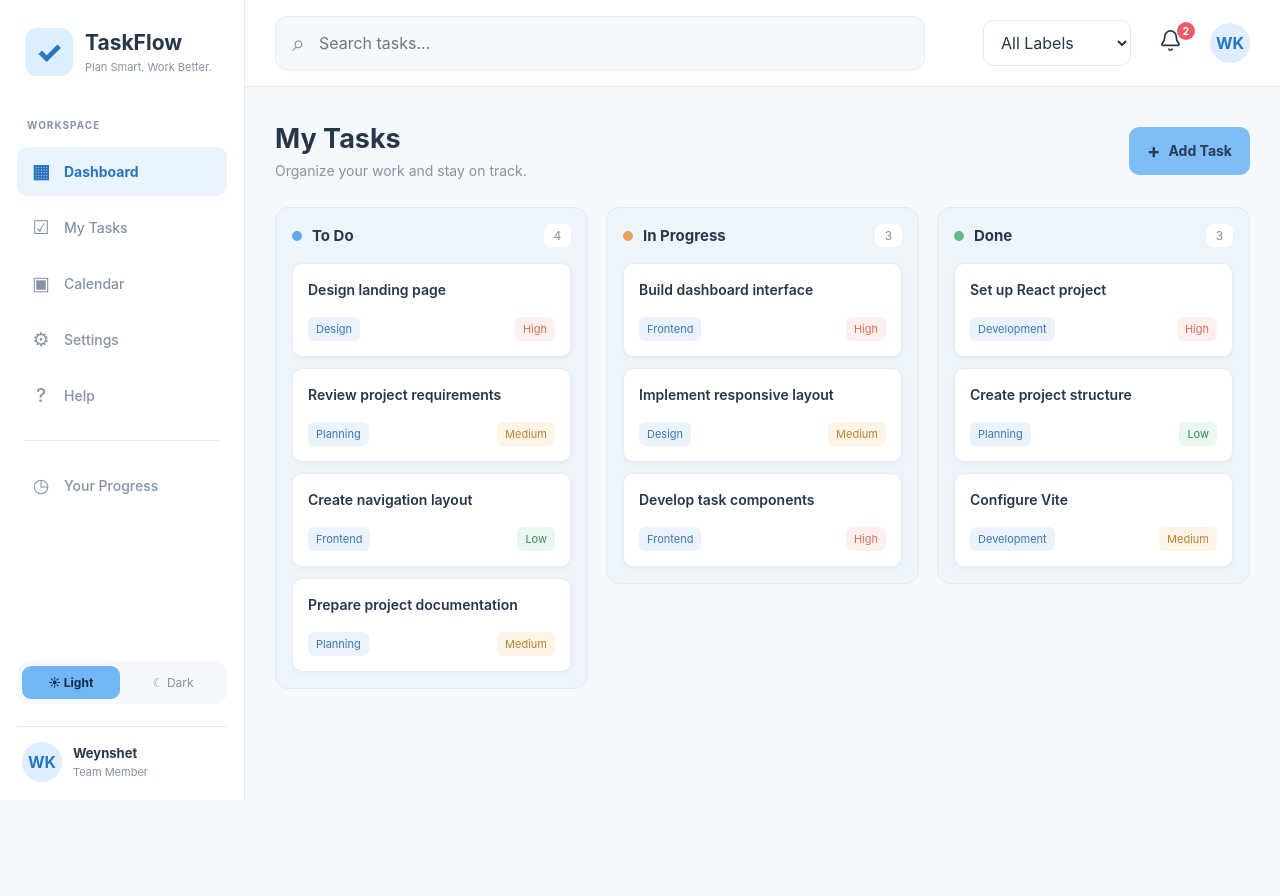
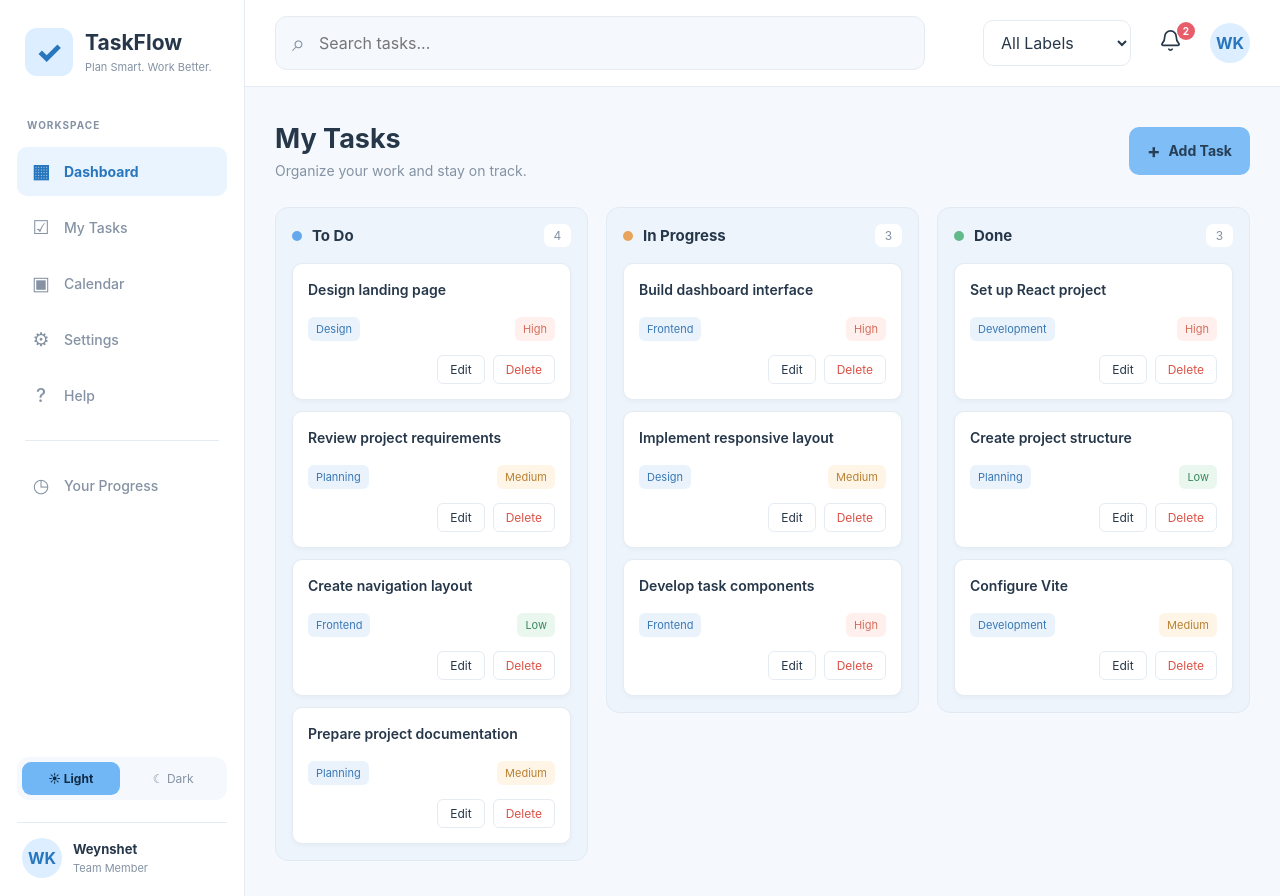
Before and after one commit to Edldev12/taskflow-team-board, a React (Vite) app: page / in a window 1280 px wide. Before the commit the page ends 800 px from the top, so only its background shows below. Built offline with nearby package versions, Linux system fonts and the light colour scheme.

Commit message:
feat: add task edit and delete actions

```diff
--- a/src/App.css
+++ b/src/App.css
@@ -1,4 +1,3 @@
-
 .app-layout {
   min-height: 100vh;
   display: flex;
@@ -394,6 +393,48 @@
   color: #102b45;
 }
 
+/*======================================================*/
+.task-description {
+  margin: 8px 0;
+  color: var(--text-secondary);
+  font-size: 13px;
+  line-height: 1.5;
+}
+
+.task-card-actions {
+  display: flex;
+  justify-content: flex-end;
+  gap: 8px;
+  margin-top: 14px;
+}
+
+.task-card-actions button {
+  padding: 6px 12px;
+  border: 1px solid var(--border);
+  border-radius: 6px;
+  background: transparent;
+  cursor: pointer;
+  font-size: 12px;
+}
+
+.task-edit-button {
+  color: var(--text);
+}
+
+.task-delete-button {
+  color: #dc5145;
+}
+
+.task-card-actions button:hover {
+  background: var(--background);
+}
+
+.task-card-actions button:focus-visible {
+  outline: 2px solid #2876bd;
+  outline-offset: 2px;
+}
+
+/*=================================*/
 /* Tablet */
 @media (max-width: 1000px) {
   .sidebar {
@@ -515,6 +556,7 @@
 }
 
 @media (prefers-reduced-motion: reduce) {
+
   *,
   *::before,
   *::after {
@@ -526,6 +568,7 @@
 }
 
 @media (max-width: 650px) {
+
   html,
   body,
   #root {
--- a/src/components/TaskCard.jsx
+++ b/src/components/TaskCard.jsx
@@ -1,15 +1,38 @@
 
-function TaskCard({ task }) {
+//function TaskCard({ task }) {
+function TaskCard({ task, onEdit, onDelete }) {
   return (
     <article className="task-card">
       <h3>{task.title}</h3>
-
+      {task.description && (
+        <p className="task-description">{task.description}</p>
+      )}
       <div className="task-card-footer">
         <span className="task-label">{task.label}</span>
         <span className={`priority ${task.priority.toLowerCase()}`}>
           {task.priority}
         </span>
       </div>
+
+      <div className="task-card-actions">
+        <button
+          type="button"
+          className="task-edit-button"
+          onClick={() => onEdit(task)}
+          aria-label={`Edit ${task.title}`}
+        >
+          Edit
+        </button>
+
+        <button
+          type="button"
+          className="task-delete-button"
+          onClick={() => onDelete(task.id)}
+          aria-label={`Delete ${task.title}`}
+        >
+          Delete
+        </button>
+      </div>
     </article>
   );
 }
--- a/src/components/TaskColumn.jsx
+++ b/src/components/TaskColumn.jsx
@@ -1,7 +1,8 @@
 
 import TaskCard from "./TaskCard";
 
-function TaskColumn({ column }) {
+//function TaskColumn({ column }) {
+function TaskColumn({ column, onEdit, onDelete }) {
   return (
     <section className="task-column">
       <div className="column-heading">
@@ -15,7 +16,12 @@ function TaskColumn({ column }) {
 
       <div className="column-tasks">
         {column.tasks.map((task) => (
-          <TaskCard key={task.id} task={task} />
+          <TaskCard
+            key={task.id}
+            task={task}
+            onEdit={onEdit}
+            onDelete={onDelete}
+          />
         ))}
       </div>
     </section>
```
